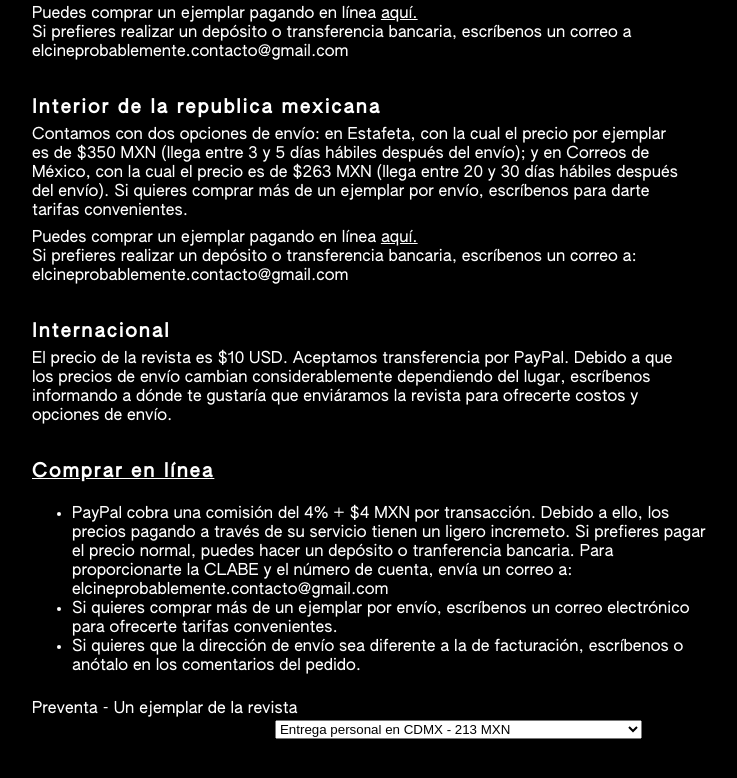
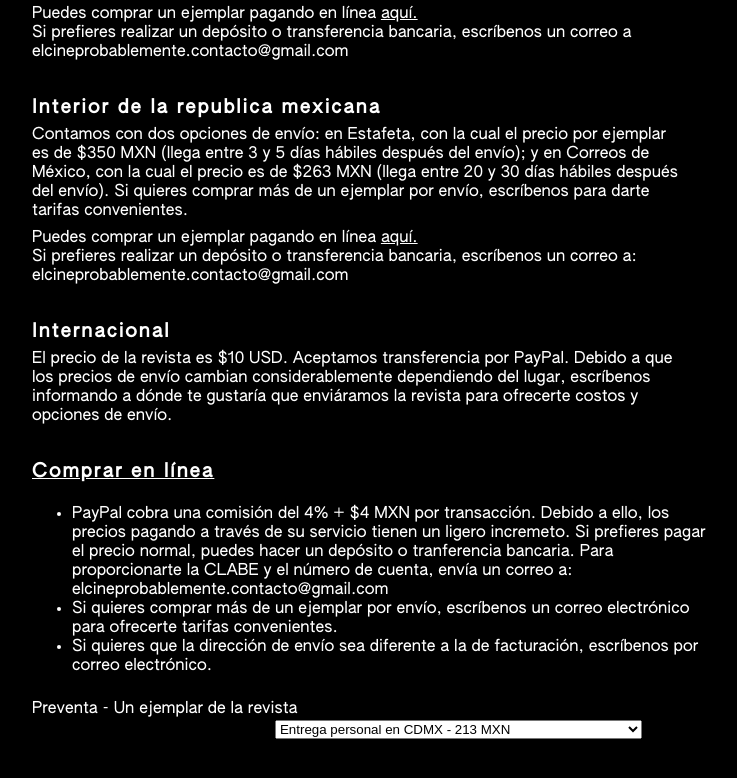
Before and after one commit to ecp-pruebas/sitio-web, a plain HTML site: page preventa.html in a window 1280 px wide. Shown: the part 684-1462 px from the top of the page, without its empty margins (168-905 px from the left). Drawn offline with Linux system fonts and the light colour scheme; a script that the page names is missing; files whose address does not match are found by name.

Commit message:
Update preventa.html

```diff
--- a/preventa.html
+++ b/preventa.html
@@ -51,7 +51,7 @@ Debido a que los precios de envío cambian considerablemente dependiendo del lug
 <ul>
 	<li>PayPal cobra una comisión del 4% + $4 MXN por transacción. Debido a ello, los precios pagando a través de su servicio tienen un ligero incremeto. Si prefieres pagar el precio normal, puedes hacer un depósito o tranferencia bancaria. Para proporcionarte la CLABE y el número de cuenta, envía un correo a: elcineprobablemente.contacto@gmail.com</li>
 	<li>Si quieres comprar más de un ejemplar por envío, escríbenos un correo electrónico para ofrecerte tarifas convenientes.</li>
-	<li>Si quieres que la dirección de envío sea diferente a la de facturación, escríbenos o anótalo en los comentarios del pedido.</li>
+	<li>Si quieres que la dirección de envío sea diferente a la de facturación, escríbenos por correo electrónico.</li>
 </ul>
 </div>
 
```
